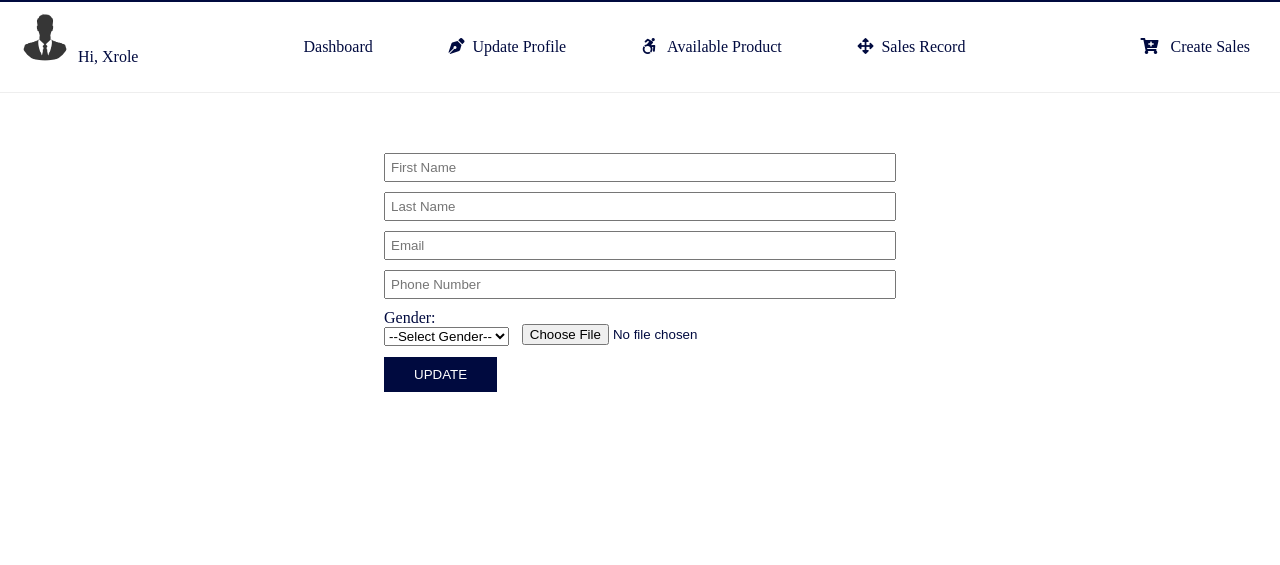
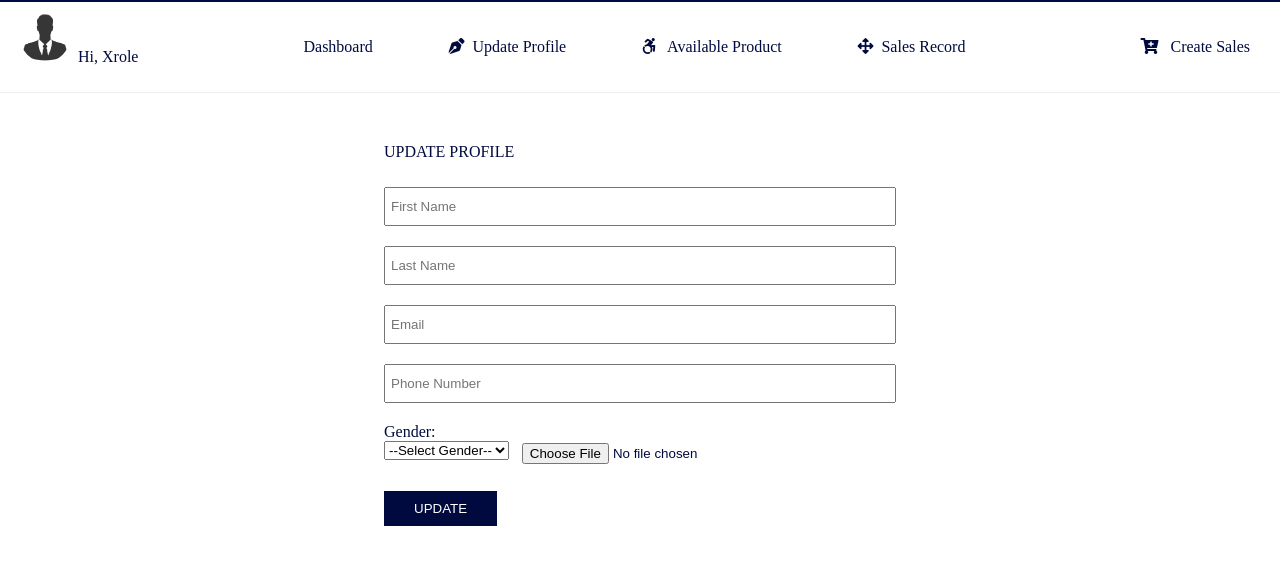
Before and after one commit to XROLE/storeManus, a plain HTML site: page views/att-pro-update.html in a window 1280 px wide. Shown: the part 65-630 px from the top of the page. Drawn offline with Linux system fonts and the light colour scheme.

Commit message:
Add title and styled profile update form

```diff
--- a/css/style.css
+++ b/css/style.css
@@ -375,8 +375,8 @@ tfoot {
 }
 #att-pro-update-form input{
     width: 100%;
-    padding: 5px;
-    margin-top: 10px;
+    padding: 10px 5px;
+    margin: 10px 0px;
 }
 #att-pro-update-form button{
    background-color: #000a3f;
--- a/views/att-pro-update.html
+++ b/views/att-pro-update.html
@@ -54,6 +54,9 @@
                 <div>
                     <form action="" id="att-pro-update-form">
                         <div>
+                            <p>UPDATE PROFILE</p>
+                        </div>
+                        <div>
                             <input type="text" name="" id="" placeholder="First Name">
                         </div>
                         <div>
```
